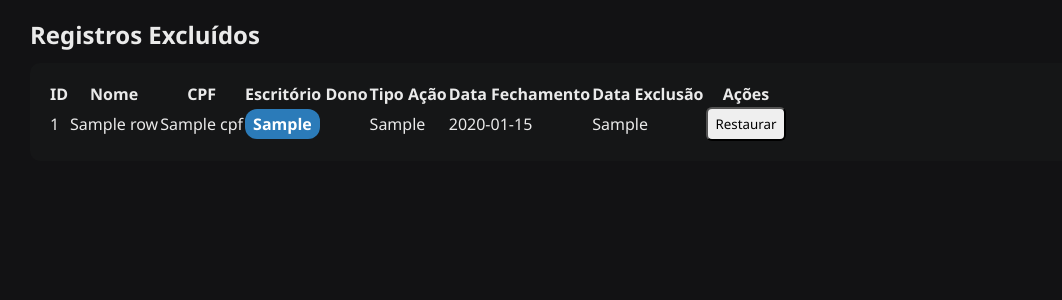
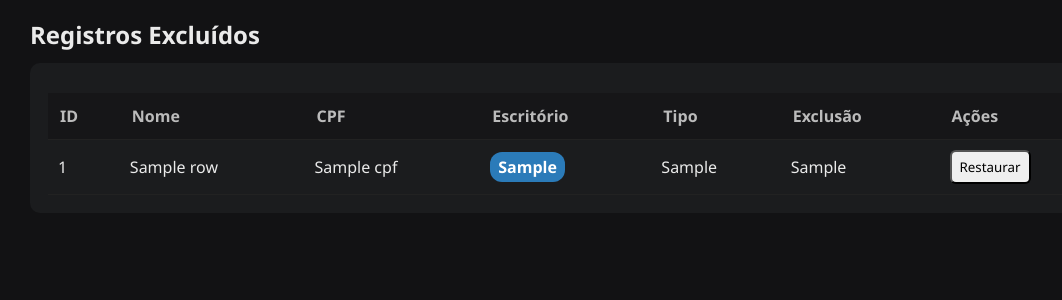
Before and after one commit to bponedev/TABELA-DE-CLIENTES, a Flask app: template templates/excluidos.html in a window 1280 px wide. Shown: the part 67-367 px from the top of the page, without its empty margins (60-1122 px from the left). Run offline with Flask 3, Linux system fonts and the light colour scheme; the template is opened without the code that fills it: most values are stand-ins (such as "Sample title", 1, 10 or a date in 2020); parts of the project's set-up code (start-up, migrations or seed data) failed here and were passed over.

Commit message:
Refactor excluidos.html layout and actions

```diff
--- a/templates/excluidos.html
+++ b/templates/excluidos.html
@@ -1,76 +1,30 @@
 {% extends "base.html" %}
-
 {% block content %}
 <h2>Registros Excluídos</h2>
-
-<div class="card dark-card">
-
-    <table class="main-table">
-        <thead>
-            <tr>
-                <th>ID</th>
-                <th>Nome</th>
-                <th>CPF</th>
-                <th>Escritório Dono</th>
-                <th>Tipo Ação</th>
-                <th>Data Fechamento</th>
-                <th>Data Exclusão</th>
-                <th>Ações</th>
-            </tr>
-        </thead>
-
+<div class="card">
+  <table class="table">
+    <thead><tr><th>ID</th><th>Nome</th><th>CPF</th><th>Escritório</th><th>Tipo</th><th>Exclusão</th><th>Ações</th></tr></thead>
     <tbody>
-
       {% for r in rows %}
       <tr>
-
-                <td>{{ r.id }}</td>
-                <td>{{ r.nome }}</td>
-                <td>{{ r.cpf }}</td>
-
+        <td>{{ r.id }}</td><td>{{ r.nome }}</td><td>{{ r.cpf }}</td>
+        <td><span class="badge badge-owner">{{ r.escritorio_origem }}</span></td>
+        <td>{{ r.tipo_acao }}</td><td>{{ r.data_exclusao[:10] }}</td>
         <td>
-                    <span class="badge badge-owner">
-                        {{ r.escritorio_dono }}
-                    </span>
-                </td>
-
-                <td>{{ r.tipo_acao }}</td>
-                <td>{{ r.data_fechamento }}</td>
-                <td>{{ r.data_exclusao[:10] }}</td>
-
-                <td>
-
-                    <!-- RESTAURAR -->
-                    <form method="POST"
-                          action="{{ url_for('restore') }}"
-                          class="inline">
+          <form method="POST" action="{{ url_for('registros.restore') }}" style="display:inline">
             <input type="hidden" name="id" value="{{ r.id }}">
-                        <button class="btn-small">
-                            Restaurar
-                        </button>
+            <button class="btn-small">Restaurar</button>
           </form>
-
-                    <!-- EXCLUIR PERMANENTE - ADMIN SOMENTE -->
-                    {% if current_user.role == "ADMIN" %}
-                    <form method="POST"
-                          action="{{ url_for('delete_forever') }}"
-                          class="inline">
+          {% if current_user.role == 'ADMIN' %}
+          <form method="POST" action="{{ url_for('registros.delete_forever') }}" style="display:inline">
             <input type="hidden" name="id" value="{{ r.id }}">
-                        <button class="btn-small btn-danger"
-                                onclick="return confirm('Excluir permanentemente?')">
-                            Excluir
-                        </button>
+            <button class="btn-danger" onclick="return confirm('Excluir permanentemente?')">Excluir</button>
           </form>
           {% endif %}
-
         </td>
-
       </tr>
       {% endfor %}
-
     </tbody>
   </table>
-
 </div>
-
 {% endblock %}
```
Lines whose indentation alone changed are shown as unchanged.
